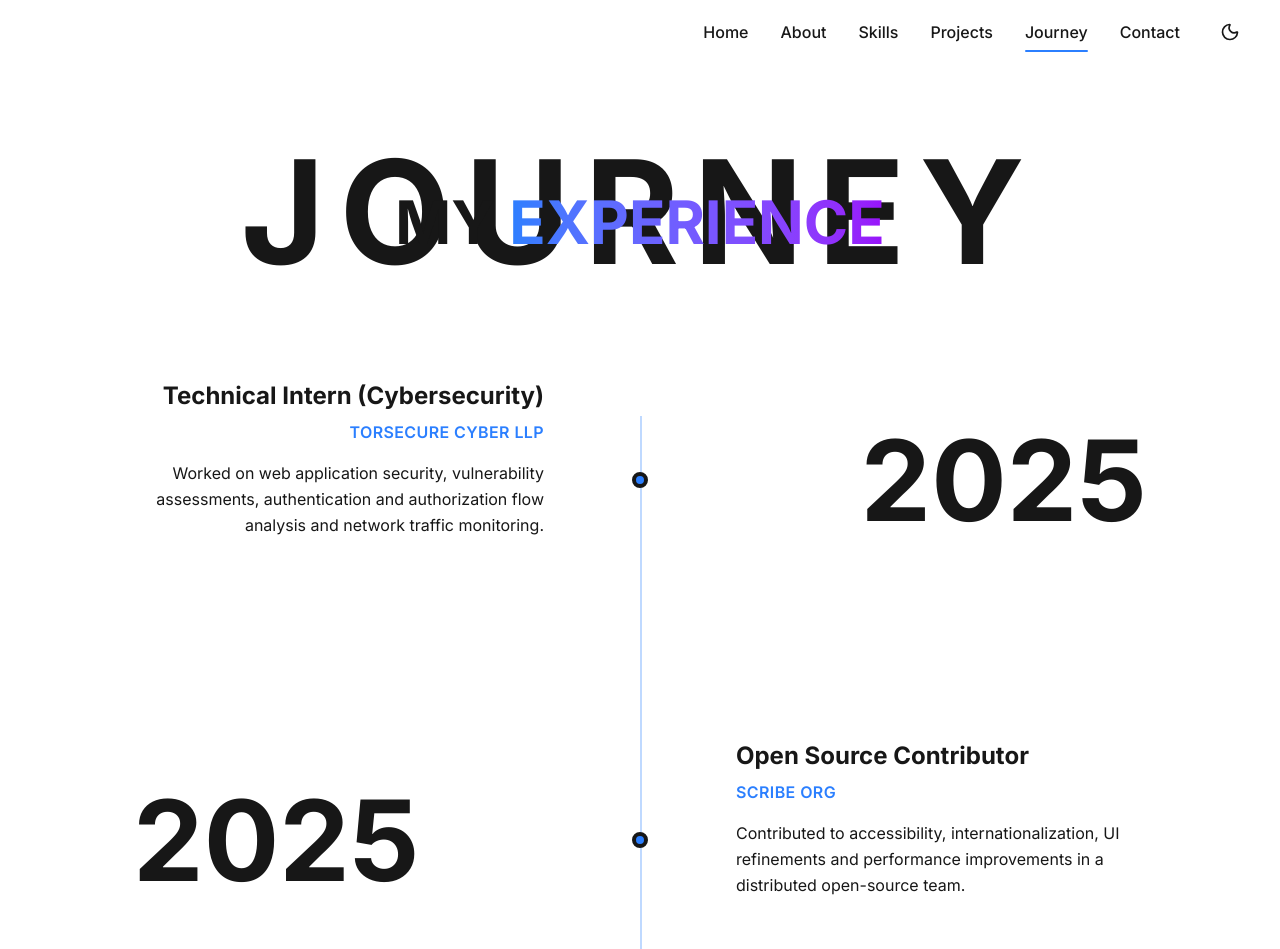
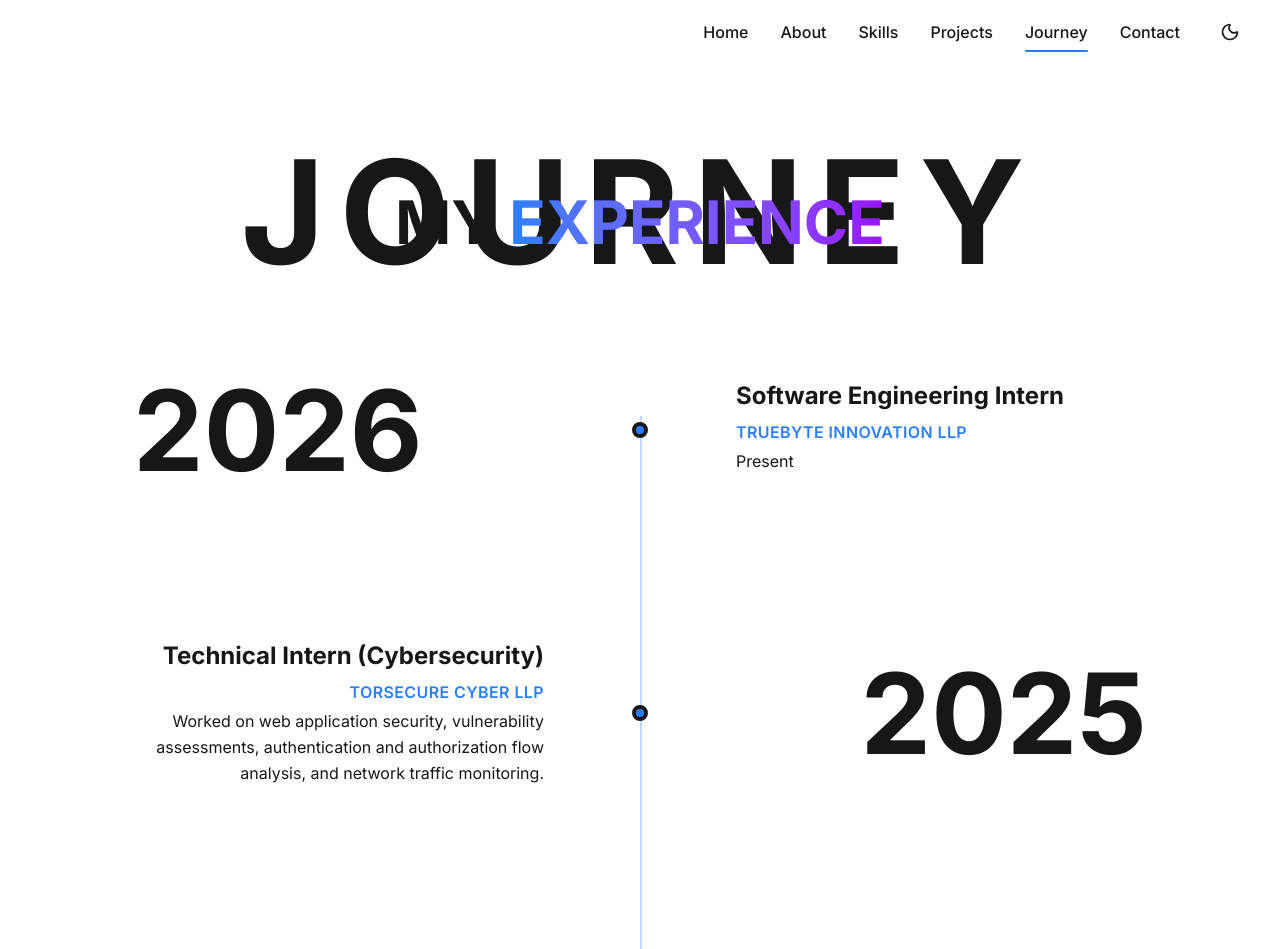
Before and after one commit to ruthvik-mt/MyPortfolio, a Next.js app: page /experience in a window 1280 px wide. Shown: the top 949 px of the page. Built offline with nearby package versions, Linux system fonts and the light colour scheme.

Commit message:
experience-update

```diff
--- a/app/experience/page.tsx
+++ b/app/experience/page.tsx
@@ -7,11 +7,18 @@ import JourneyTimeline, { JourneyItem } from "@/components/JourneyTimeline";
 
 const experienceData: JourneyItem[] = [
   {
+    year: "2026",
+    title: "Software Engineering Intern",
+    subtitle: "TrueByte Innovation LLP",
+    description: "Present",
+    side: "left",
+  },
+  {
     year: "2025",
     title: "Technical Intern (Cybersecurity)",
     subtitle: "Torsecure Cyber LLP",
     description:
-      "Worked on web application security, vulnerability assessments, authentication and authorization flow analysis and network traffic monitoring.",
+      "Worked on web application security, vulnerability assessments, authentication and authorization flow analysis, and network traffic monitoring.",
     side: "right",
   },
   {
@@ -19,7 +26,7 @@ const experienceData: JourneyItem[] = [
     title: "Open Source Contributor",
     subtitle: "Scribe Org",
     description:
-      "Contributed to accessibility, internationalization, UI refinements and performance improvements in a distributed open-source team.",
+      "Contributed to accessibility, internationalization, UI refinements, and performance improvements in a distributed open-source team.",
     side: "left",
   },
   {
@@ -41,7 +48,7 @@ const educationData: JourneyItem[] = [
     subtitle: "Jawahar Navodaya Vidyalaya",
     description:
       "Developed strong academic fundamentals while nurturing personal growth in a disciplined learning environment.",
-    side: "right",
+    side: "left",
   },
   {
     year: "2022",
@@ -49,7 +56,7 @@ const educationData: JourneyItem[] = [
     subtitle: "Jawarhar Navodaya Vidyalaya",
     description:
       "Built a solid foundation in science and problem-solving, developing a strong interest in science.",
-    side: "left",
+    side: "right",
   },
   {
     year: "2026",
@@ -57,7 +64,7 @@ const educationData: JourneyItem[] = [
     subtitle: "Sahyadri College of Engineering and Management",
     description:
       "Specialized in computer science, software development and advanced programming concepts through academics and projects.",
-    side: "right",
+    side: "left",
   },
 ];
 
--- a/components/JourneyTimeline.tsx
+++ b/components/JourneyTimeline.tsx
@@ -26,7 +26,7 @@ export default function JourneyTimeline({
   return (
     <section className="relative py-32 overflow-hidden">
 
-      {/* BACKGROUND TEXT — dynamic & tuned for light / dark */}
+      {/* BACKGROUND TEXT */}
       <h2
         className="
           absolute top-10 left-1/2 -translate-x-1/2
@@ -59,7 +59,7 @@ export default function JourneyTimeline({
       {/* TIMELINE ITEMS */}
       <div className="relative max-w-6xl mx-auto z-20">
         {items.map((item, index) => (
-          <div key={index} className="relative mb-40 min-h-[200px]">
+          <div key={index} className="relative mb-40 min-h-[100px]">
 
             {/* YEAR */}
             <div
@@ -93,7 +93,7 @@ export default function JourneyTimeline({
               viewport={{ once: true }}
               className={`relative z-20 w-1/2 px-10 ${
                 item.side === "left"
-                  ? "ml-auto pl-24"
+                  ? "ml-auto pl-24 text-left"
                   : "mr-auto pr-24 text-right"
               }`}
             >
@@ -101,11 +101,16 @@ export default function JourneyTimeline({
                 {item.title}
               </h3>
 
-              <p className="text-blue-500 font-semibold mb-4 uppercase tracking-wide">
+              <p className="text-blue-500 font-semibold mb-1 uppercase tracking-wide">
                 {item.subtitle}
               </p>
 
-              <p className="text-muted-foreground leading-relaxed">
+              {/* perfectly aligned paragraph */}
+              <p
+                className={`text-muted-foreground leading-relaxed ${
+                  item.side === "right" ? "text-right" : "text-left"
+                }`}
+              >
                 {item.description}
               </p>
             </motion.div>
```
